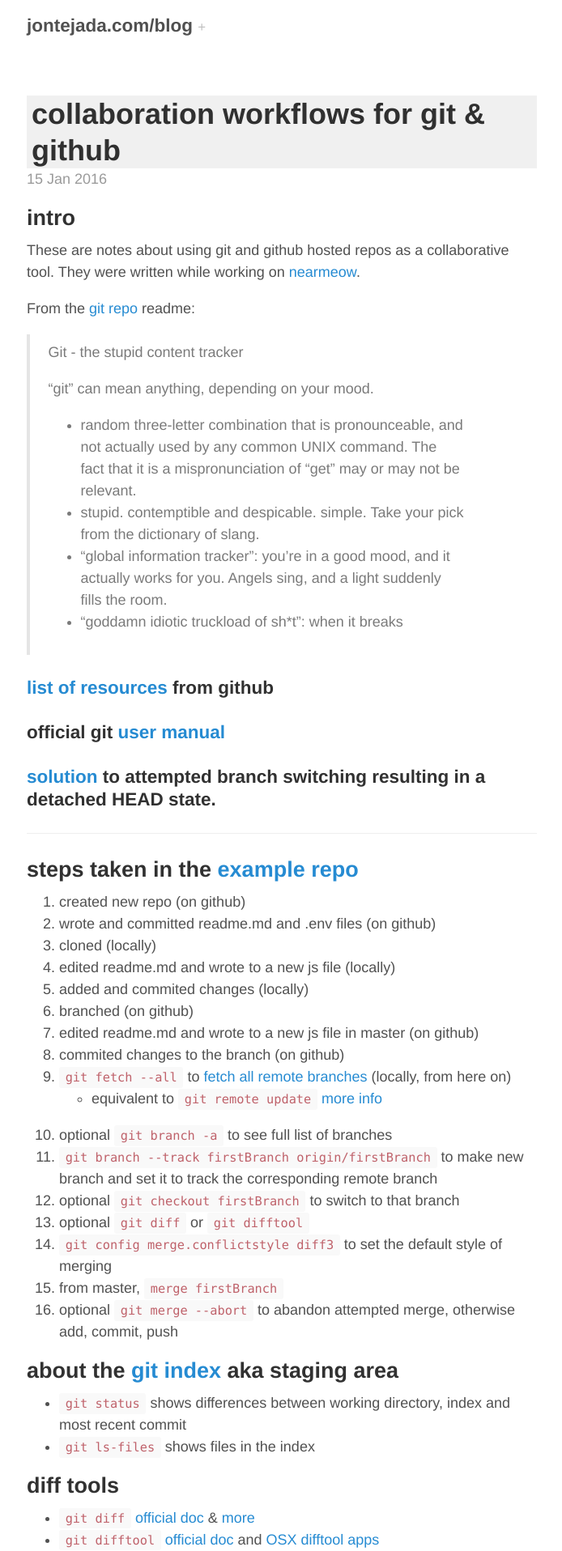
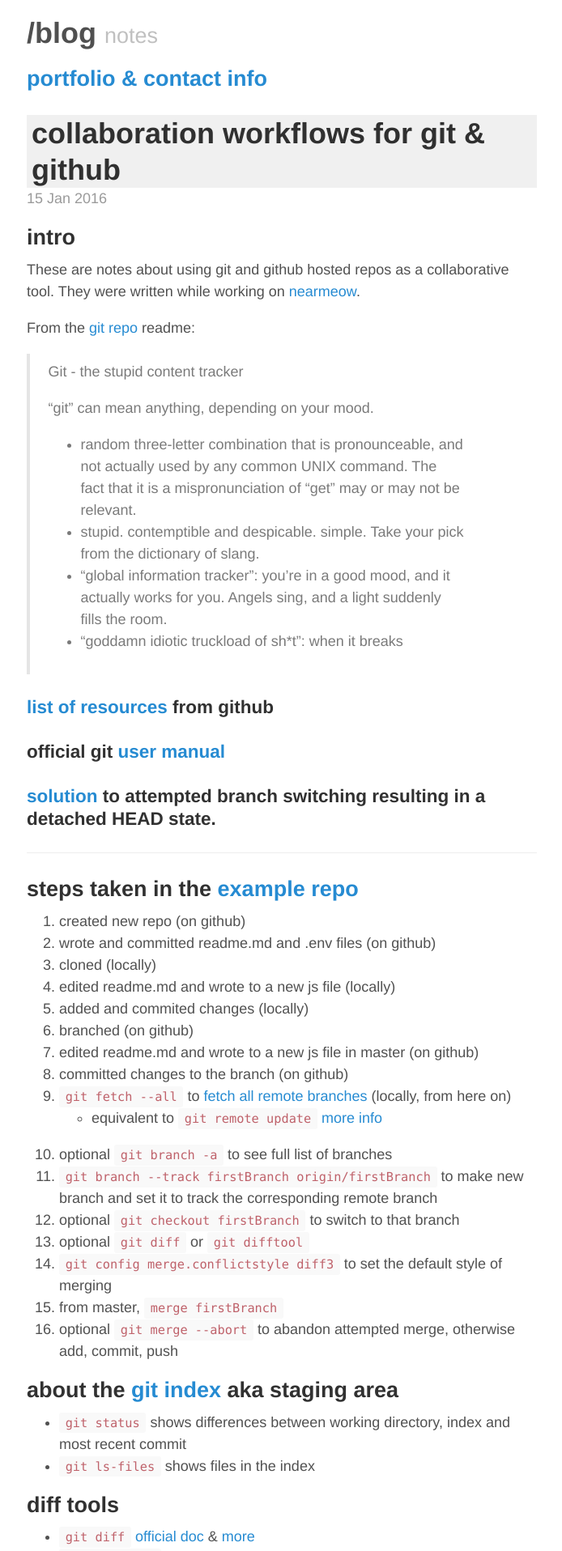
Before and after one commit to jontejada/blog, a Jekyll site: the page built from _posts/2016-01-15-git.md, in a window 1280 px wide. Shown: the top 1916 px of the page at 81% size, without its empty margins (292-986 px from the left). Built offline with Jekyll 4.4.1, drawn with Linux system fonts in a browser that asks for light colours; Markdown is read by kramdown in place of the engine named in the settings; some of the changed text lies outside the part shown.

Commit message:
post spell checking and header tweaks with new link

```diff
--- a/_config.yml
+++ b/_config.yml
@@ -5,8 +5,8 @@ permalink:           pretty
 # relative_permalinks: true
 
 # Setup
-title:               jontejada.com/blog
-tagline:              +
+title:               /blog
+tagline:             notes
 url:                 http://www.jontejada.com/
 paginate:            4
 baseurl:             "/blog"
--- a/_layouts/default.html
+++ b/_layouts/default.html
@@ -7,10 +7,12 @@
 
     <div class="container content">
       <header class="masthead">
-        <h3 class="masthead-title">
-          <a href="{{ site.baseurl }}/" title="Home">{{ site.title }}</a>
+        <h1 class="masthead-title">
+          <a href="{{ site.baseurl }}/" title="blog">{{ site.title }}</a>
           <small>{{ site.tagline }}</small>
-        </h3>
+        </h1>
+        <h2><a href="http://jontejada.com">portfolio & contact info</a></h2>
+
       </header>
 
       <main>
--- a/_posts/2015-11-16-API-notes.markdown
+++ b/_posts/2015-11-16-API-notes.markdown
@@ -14,7 +14,7 @@ from 2015-11-11 d18
 * not much different from a library, e.g. lodash
 	* difference is where the code lives
 	* an API doesn't have to be installed
-* make a request and get a determistic response
+* make a request and get a deterministic response
 * [Google URL shortener](https://developers.google.com/url-shortener/?hl=en) is an example of a non-data API that is library like
 * SDK or devkit makes it easier
 	* from Facebook sdk:
--- a/_posts/2016-01-15-git.md
+++ b/_posts/2016-01-15-git.md
@@ -40,7 +40,7 @@ ______________________________________________
 5. added and commited changes (locally)
 6. branched (on github)
 7. edited readme.md and wrote to a new js file in master (on github)
-8. commited changes to the branch (on github)
+8. committed changes to the branch (on github)
 9. `git fetch --all` to [fetch all remote branches] (locally, from here on)
 	- equivalent to `git remote update` [more info](http://stackoverflow.com/questions/2688251/what-is-the-difference-between-git-fetch-origin-and-git-remote-update-origin)
 10. optional `git branch -a` to see full list of branches
--- a/_sass/_masthead.scss
+++ b/_sass/_masthead.scss
@@ -5,7 +5,7 @@
 .masthead {
   padding-top:    1rem;
   padding-bottom: 1rem;
-  margin-bottom: 3rem;
+
 }
 
 .masthead-title {
```
Also changed, not shown: _posts/2016-01-18-semver.md (+1 -1 lines), _posts/2016-02-24-portfolio.md (deleted, +0 -9 lines).
